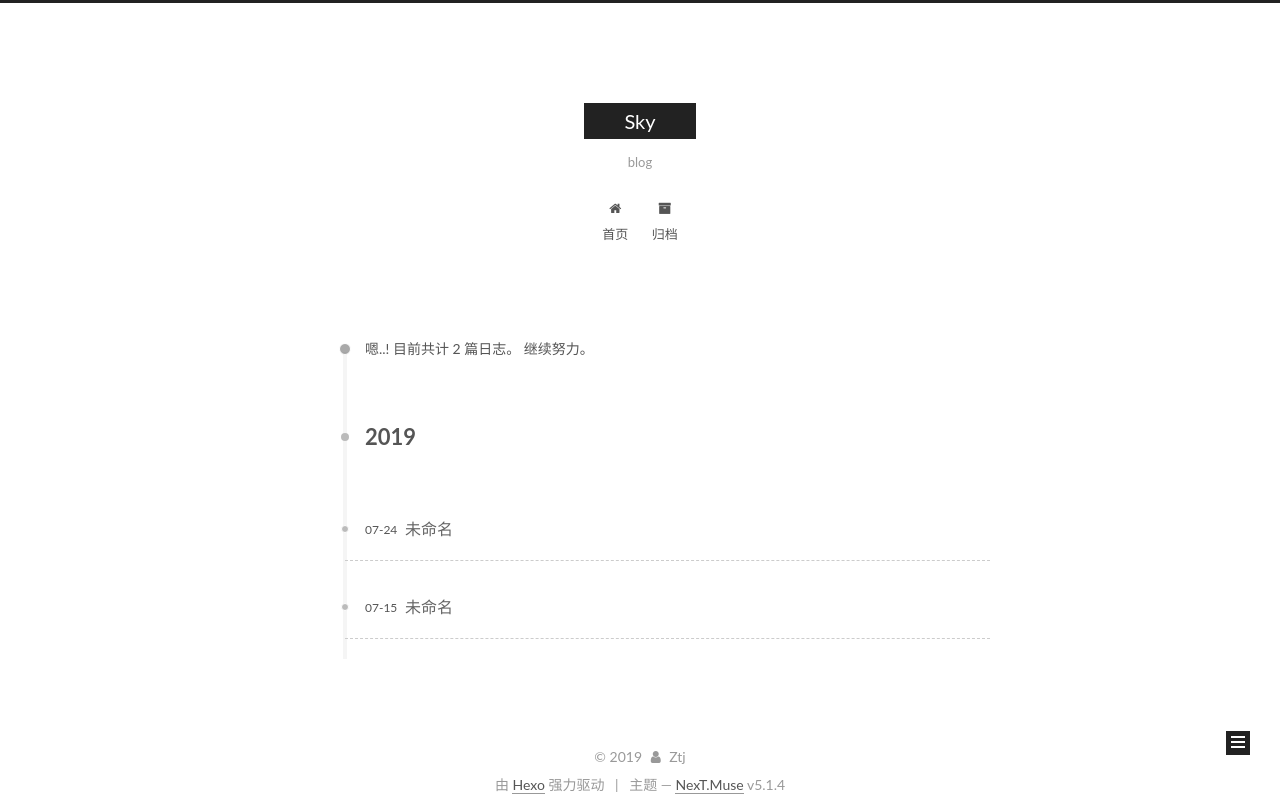
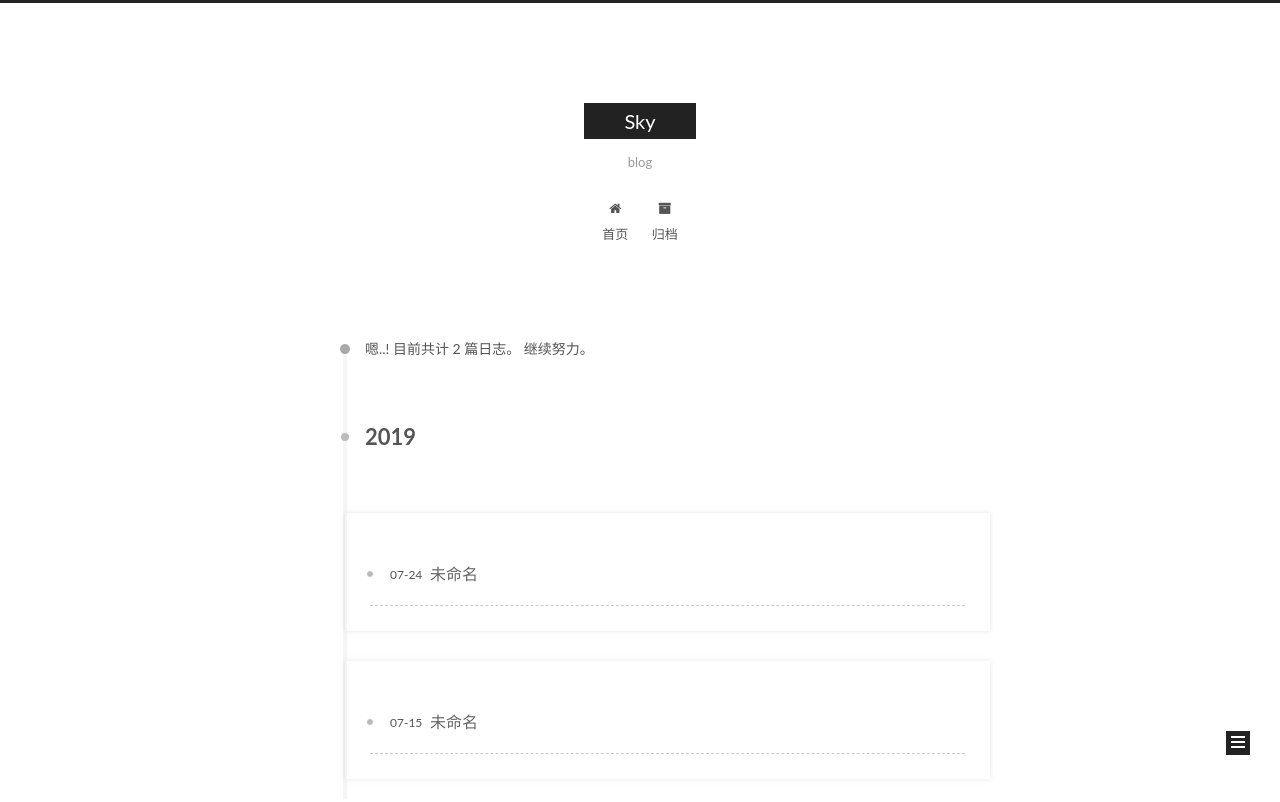
Before and after one commit to skyztj/skyztj.github.io, a plain HTML site: page archives/index.html in a window 1280 px wide. Shown: the top 802 px of the page. Drawn offline with Linux system fonts and the light colour scheme.

Commit message:
Site updated: 2019-07-24 13:24:32

```diff
--- a/archives/index.html
+++ b/archives/index.html
@@ -13,6 +13,13 @@
 <meta name="theme-color" content="#222">
 
 
+
+
+
+
+
+  <script src="/lib/pace/pace.min.js?v=1.0.2"></script>
+  <link href="/lib/pace/pace-theme-flash.min.css?v=1.0.2" rel="stylesheet">
 
 
 
--- a/css/main.css
+++ b/css/main.css
@@ -1822,7 +1822,7 @@ pre .javascript .function {
   width: 4px;
   height: 4px;
   border-radius: 50%;
-  background: #c7ff82;
+  background: #26ffff;
 }
 .links-of-blogroll {
   font-size: 13px;
@@ -2660,3 +2660,10 @@ embed {
 .links-of-blogroll-inline .links-of-blogroll-item {
   display: inline-block;
 }
+.post {
+  margin-top: 0px;
+  margin-bottom: 60px;
+  padding: 25px;
+  -webkit-box-shadow: 0 0 5px rgba(202,203,203,0.5);
+  -moz-box-shadow: 0 0 5px rgba(202,203,204,0.5);
+}
```
Also changed, not shown: 2019/07/15/md_use/index.html (+7 -0 lines), 2019/07/24/Linux命令收集/index.html (+7 -0 lines), archives/2019/07/index.html (+7 -0 lines), archives/2019/index.html (+7 -0 lines), index.html (+7 -0 lines).
